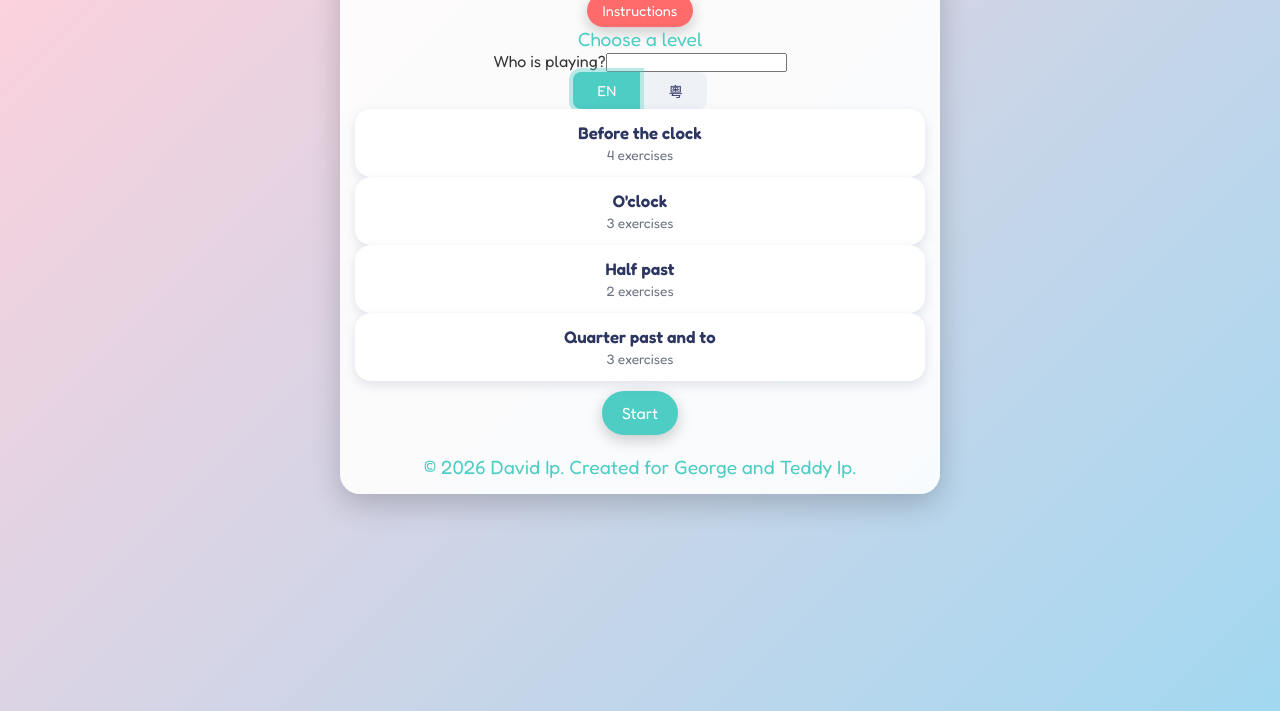
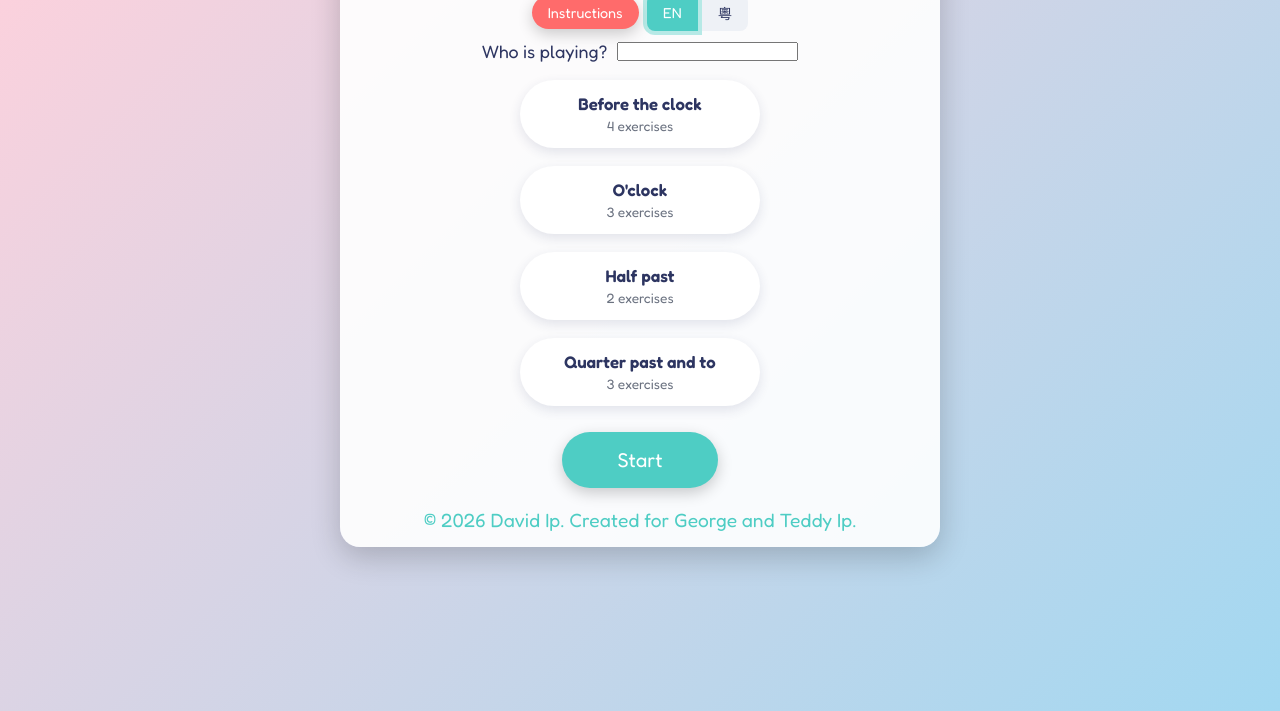
Before and after one commit to davidjwip/tellingTheTime, a website built with Vite: page index.html in a window 1280 px wide. Shown: the part 89-800 px from the top of the page. Built offline with nearby package versions, Linux system fonts and the light colour scheme.

Commit message:
fix(shelf): one line of grown-up controls, pills for levels, a bigger Start
Dave, on the live shelf: the language toggle sat on its own line below the name,
the level buttons ran edge to edge, Start looked like everything else, and
"Choose a level" said nothing the screen did not already say by being a list of
levels.

- Instructions and the language toggle now share one line at the top, at the same
  size: both are grown-up settings, so they read as one row
- the language toggle loses its own padding override, which is what made it a
  different size from the button beside it
- "Choose a level" is gone
- "Who is playing?" is larger
- a level is a pill: auto width, 240px minimum, fully rounded ends, centred,
  rather than a bar across the window
- Start is larger than the buttons around it, because it is the one action a
  child presses

```diff
--- a/src/picker.ts
+++ b/src/picker.ts
@@ -221,15 +221,24 @@ export function renderPicker(shelved: readonly Shelved[], progress: Progress): H
 
   container.append(el('h1', undefined, 'What time is it?'));
 
-  // The instructions are for the grown-up holding the tablet, so they sit at the top where a parent
-  // looks first, not buried under the levels.
+  // One line of grown-up controls at the top: the instructions, and the language the questions are
+  // read aloud in. Both are settings, so they sit together and look the same size.
   const topRow = el('div', 'header-actions');
   const help = el('button', 'action-btn small', 'Instructions');
   help.dataset.action = 'instructions';
-  topRow.append(help);
+
+  const toggle = el('div', 'operator-toggle');
+  for (const [code, label] of [['en', 'EN'], ['yue', '粵']] as const) {
+    const button = el('button', 'action-btn small', label);
+    button.dataset.locale = code;
+    const chosen = progress.locale === code;
+    if (chosen) button.classList.add('operator-active');
+    button.setAttribute('aria-pressed', String(chosen));
+    toggle.append(button);
+  }
+
+  topRow.append(help, toggle);
   container.append(topRow);
-
-  container.append(el('p', 'instructions', 'Choose a level'));
 
   const nameRow = el('div', 'name-row');
   const label = el('label', undefined, 'Who is playing?');
@@ -243,19 +252,6 @@ export function renderPicker(shelved: readonly Shelved[], progress: Progress): H
   input.autocomplete = 'off';
   nameRow.append(label, input);
   container.append(nameRow);
-
-  // The language belongs on the shelf, not only inside a round: an adult choosing Cantonese should
-  // not have to start a level first, and the choice is remembered either way.
-  const toggle = el('div', 'operator-toggle');
-  for (const [code, label] of [['en', 'EN'], ['yue', '粵']] as const) {
-    const button = el('button', 'action-btn small', label);
-    button.dataset.locale = code;
-    const chosen = progress.locale === code;
-    if (chosen) button.classList.add('operator-active');
-    button.setAttribute('aria-pressed', String(chosen));
-    toggle.append(button);
-  }
-  container.append(toggle);
 
   for (const [tier, title] of TIERS) {
     const levels = shelved.filter((s) => s.level.tier === tier);
@@ -294,7 +290,7 @@ export function renderPicker(shelved: readonly Shelved[], progress: Progress): H
   }
 
   const actions = el('div', 'header-actions');
-  const start = el('button', 'action-btn primary', 'Start');
+  const start = el('button', 'action-btn primary start-primary', 'Start');
   start.dataset.action = 'start';
   actions.append(start);
   container.append(actions);
--- a/src/styles.css
+++ b/src/styles.css
@@ -82,7 +82,6 @@ h1 {
 }
 
 .operator-toggle .action-btn {
-  padding: 8px 24px;
   border-radius: 8px 0 0 8px;
 }
 
@@ -548,7 +547,6 @@ footer {
   h1 { font-size: 1.6rem; }
   .header-actions { gap: 6px; }
   .header-actions .action-btn.small { padding: 6px 12px; font-size: 0.85rem; }
-  .operator-toggle .action-btn.small { padding: 6px 14px; }
   .step { width: 100%; max-width: 42px; aspect-ratio: 1; height: auto; font-size: 0.85rem; }
   .goal-steps { display: grid; grid-template-columns: repeat(5, 1fr); gap: 5px; width: 100%; }
   .pad-btn { min-height: 80px; font-size: 1.2rem; }
@@ -562,11 +560,13 @@ footer {
   align-items: center;
   justify-content: center;
   gap: 4px;
-  width: 100%;
-  min-height: 64px;
-  padding: 14px 18px;
+  width: auto;
+  min-width: 240px;
+  max-width: 90%;
+  min-height: 60px;
+  padding: 14px 32px;
   border: none;
-  border-radius: 16px;
+  border-radius: 50px;
   background-color: white;
   color: #2d3561;
   font-family: inherit;
@@ -597,3 +597,37 @@ section.tier:last-of-type .tier-entry[data-tip='true']::after {
   top: auto;
   bottom: calc(100% + 8px);
 }
+
+/* The shelf's own layout: one line of grown-up controls, the name, then a centred pill per tier. */
+.picker .name-row {
+  display: flex;
+  align-items: center;
+  justify-content: center;
+  gap: 10px;
+  margin: 10px 0 18px;
+}
+
+.picker .name-row label {
+  font-size: 1.12rem;
+  color: #2d3561;
+}
+
+.tier {
+  display: flex;
+  flex-direction: column;
+  align-items: center;
+  margin-bottom: 18px;
+}
+
+.level-grid {
+  display: flex;
+  justify-content: center;
+  width: 100%;
+}
+
+/* Start is the one action a child presses, so it is larger than the buttons around it. */
+.action-btn.start-primary {
+  font-size: 1.25rem;
+  padding: 16px 56px;
+  margin-top: 8px;
+}
```
Also changed, not shown: artefacts/celebration-t2.2.html (+40 -6 lines), artefacts/play-t2.2.html (+40 -6 lines), artefacts/play-t4.3-quarter-to-progress.html (+40 -6 lines), artefacts/summary-t2.2.html (+40 -6 lines), test/picker.test.ts (+28 -0 lines).
